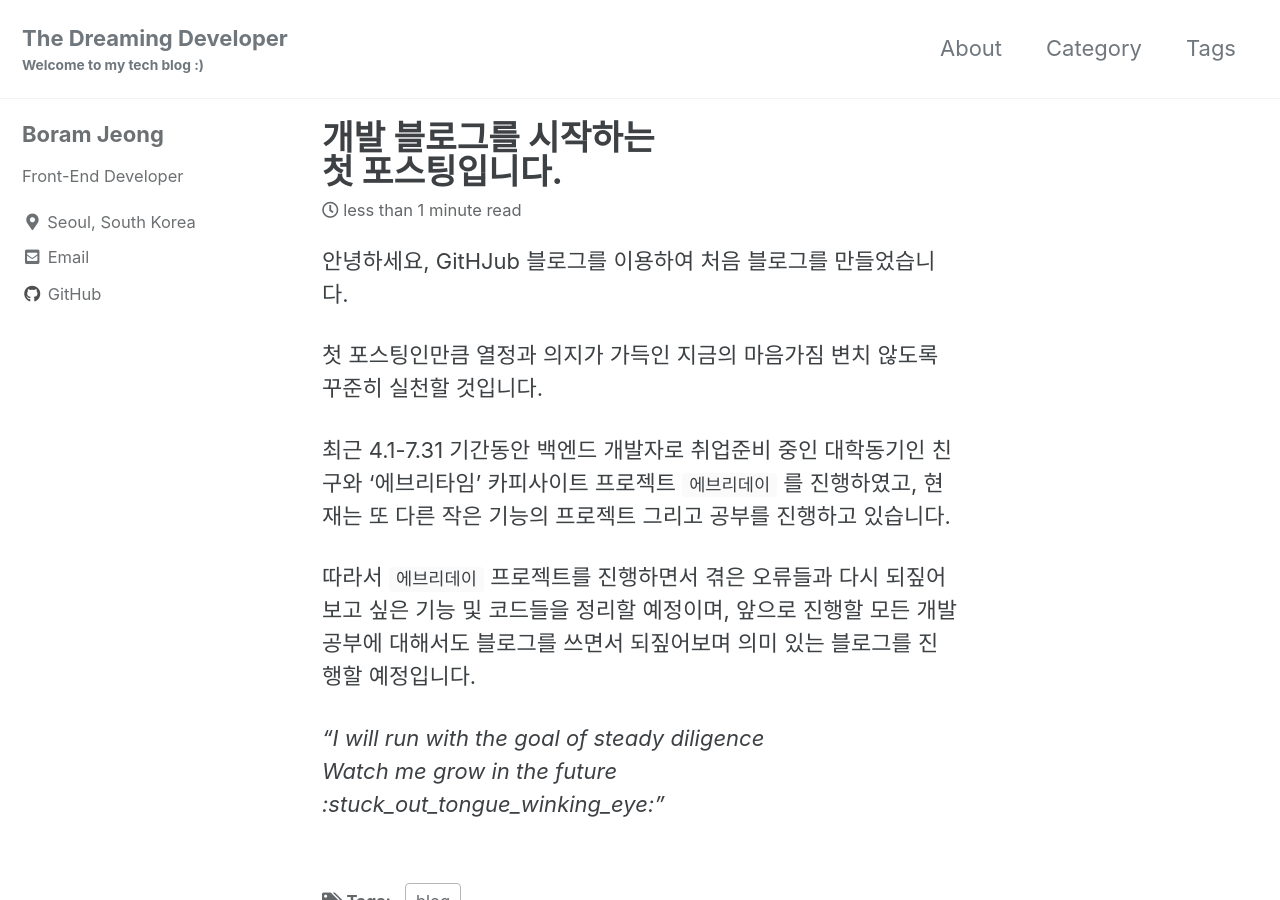
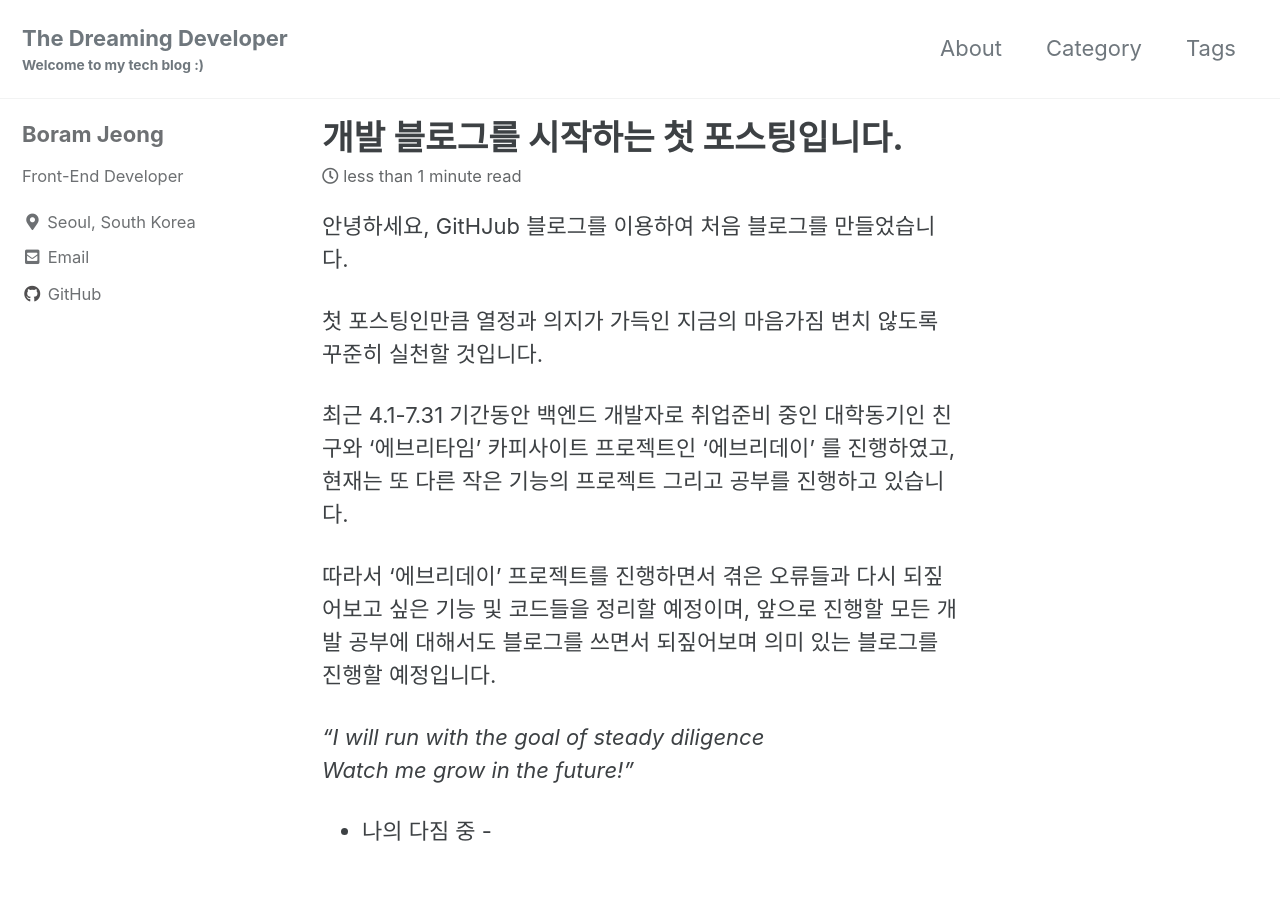
Before and after one commit to bo-ram-jeong/bo-ram-jeong.github.io, a Jekyll site: the page built from _posts/2022-08-11-first.md, in a window 1280 px wide and 900 px high. Built offline with Jekyll 4.4.1, drawn with Linux system fonts in a browser that asks for light colours; cached includes are drawn as plain includes.

Commit message:
Update 2022-08-11-first.md

````diff
--- a/_posts/2022-08-11-first.md
+++ b/_posts/2022-08-11-first.md
@@ -1,6 +1,6 @@
 ---
 layout: single
-title:  "개발 블로그를 시작하는<br/> 첫 포스팅입니다."
+title:  "개발 블로그를 시작하는 첫 포스팅입니다."
 
 categories:
   - Blog
@@ -15,10 +15,11 @@ GitHJub 블로그를 이용하여 처음 블로그를 만들었습니다.
 
 첫 포스팅인만큼 열정과 의지가 가득인 지금의 마음가짐 변치 않도록 꾸준히 실천할 것입니다.
 
-최근 4.1-7.31 기간동안 백엔드 개발자로 취업준비 중인 대학동기인 친구와 '에브리타임' 카피사이트 프로젝트 ```에브리데이``` 를 진행하였고,
+최근 4.1-7.31 기간동안 백엔드 개발자로 취업준비 중인 대학동기인 친구와 '에브리타임' 카피사이트 프로젝트인 '에브리데이' 를 진행하였고,
 현재는 또 다른 작은 기능의 프로젝트 그리고 공부를 진행하고 있습니다.
 
-따라서 ```에브리데이``` 프로젝트를 진행하면서 겪은 오류들과 다시 되짚어보고 싶은 기능 및 코드들을 정리할 예정이며, 앞으로 진행할 모든 개발 공부에 대해서도 블로그를 쓰면서 되짚어보며 의미 있는 블로그를 진행할 예정입니다.
+따라서 '에브리데이' 프로젝트를 진행하면서 겪은 오류들과 다시 되짚어보고 싶은 기능 및 코드들을 정리할 예정이며, 앞으로 진행할 모든 개발 공부에 대해서도 블로그를 쓰면서 되짚어보며 의미 있는 블로그를 진행할 예정입니다.
 
 *"I will run with the goal of steady diligence<br/>
-Watch me grow in the future :stuck_out_tongue_winking_eye:"*
+Watch me grow in the future!"*
+- 나의 다짐 중 -
````
